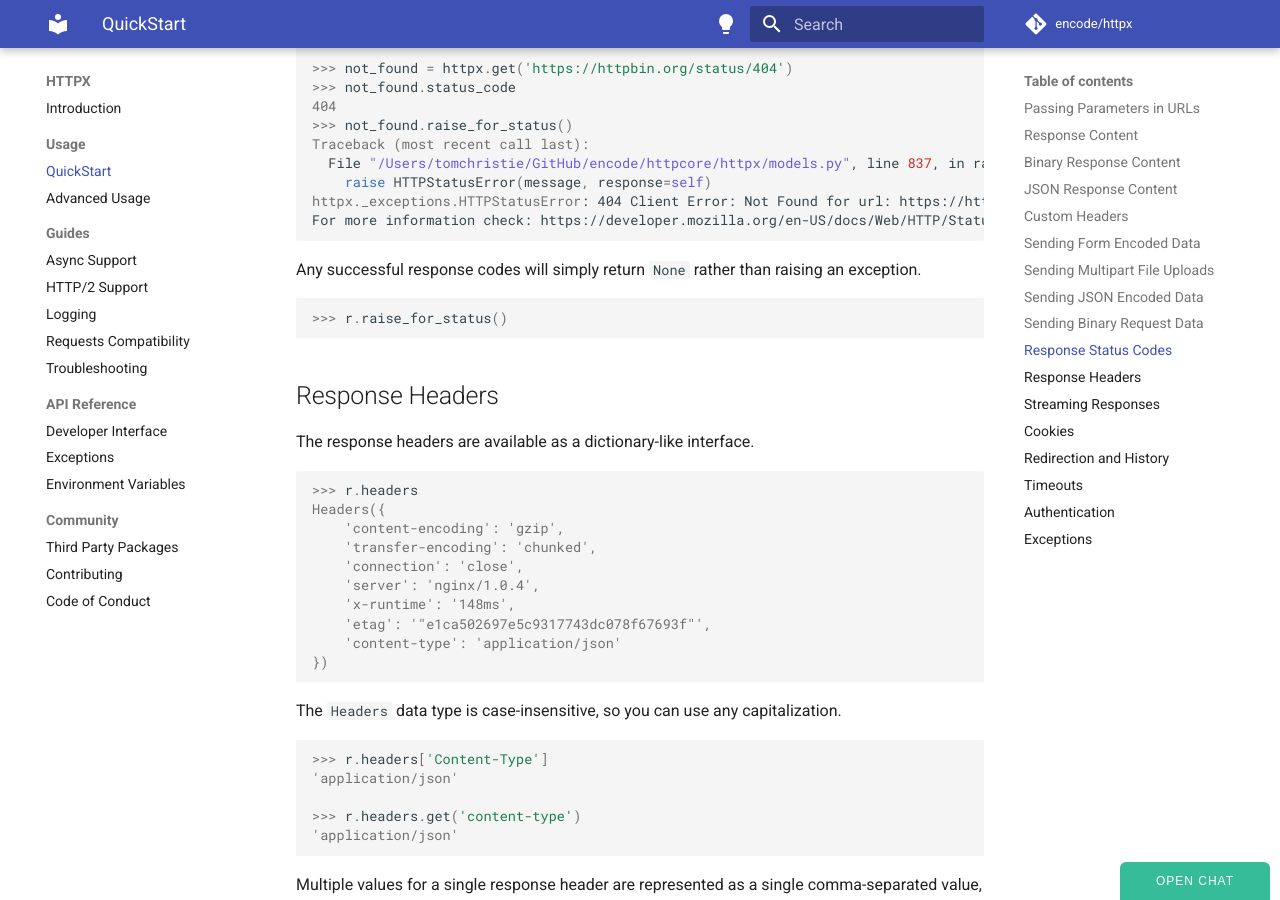
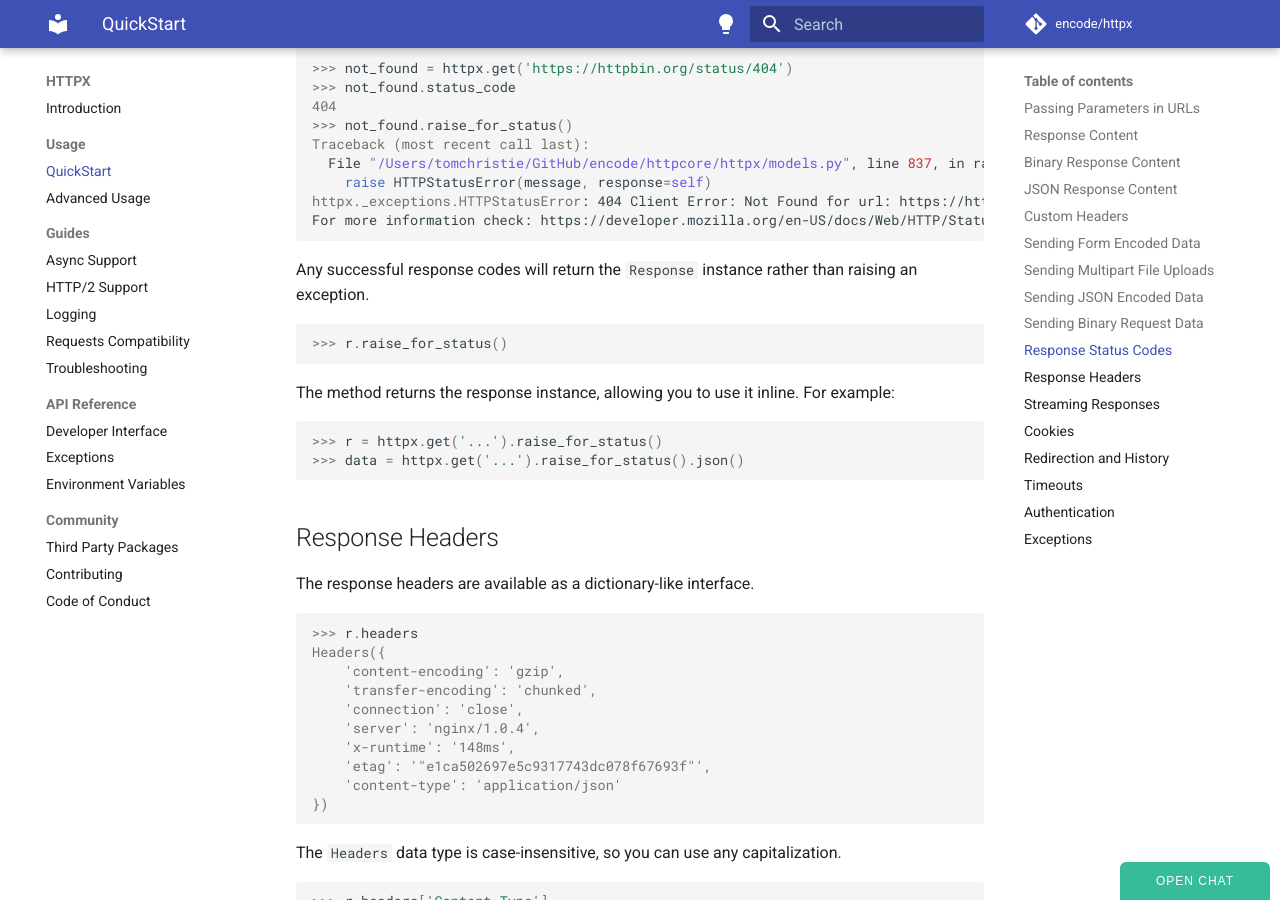
Before and after one commit to CarolinaBentrescas/httpx2, an MkDocs documentation site: the page built from docs/quickstart.md, in a window 1280 px wide and 900 px high, scrolled down 5413 px. Built offline with MkDocs 1.6.1 and Material for MkDocs 9.7.7, drawn with Linux system fonts in a browser that asks for light colours; comment, search, counter and statistics services are not loaded.

Commit message:
Make `raise_for_status` chainable (#2776)
* merge upstream

* lint

* Update test_async_client.py

* update docs

* add example

* Update docs/quickstart.md

Co-authored-by: Tom Christie <tom@tomchristie.com>

* Update CHANGELOG.md

Co-authored-by: Tom Christie <tom@tomchristie.com>

* Update docs/quickstart.md

Co-authored-by: Tom Christie <tom@tomchristie.com>

---------

Co-authored-by: Tom Christie <tom@tomchristie.com>

````diff
--- a/docs/quickstart.md
+++ b/docs/quickstart.md
@@ -288,10 +288,17 @@ httpx._exceptions.HTTPStatusError: 404 Client Error: Not Found for url: https://
 For more information check: https://developer.mozilla.org/en-US/docs/Web/HTTP/Status/404
 ```
 
-Any successful response codes will simply return `None` rather than raising an exception.
+Any successful response codes will return the `Response` instance rather than raising an exception.
 
 ```pycon
 >>> r.raise_for_status()
+```
+
+The method returns the response instance, allowing you to use it inline. For example:
+
+```pycon
+>>> r = httpx.get('...').raise_for_status()
+>>> data = httpx.get('...').raise_for_status().json()
 ```
 
 ## Response Headers
````
Also changed, not shown: CHANGELOG.md (+1 -0 lines), docs/api.md (+1 -1 lines), 3 other files.
